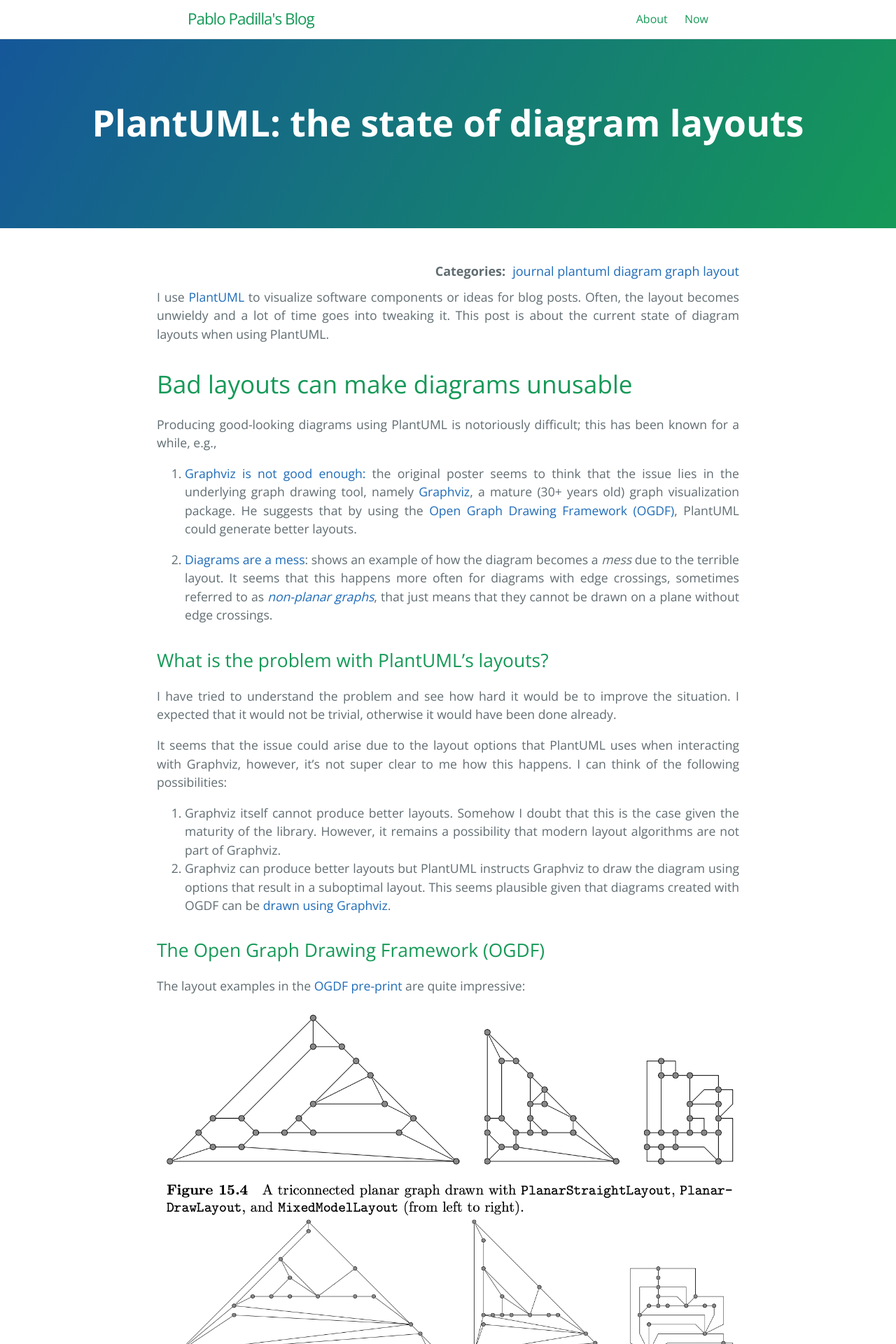
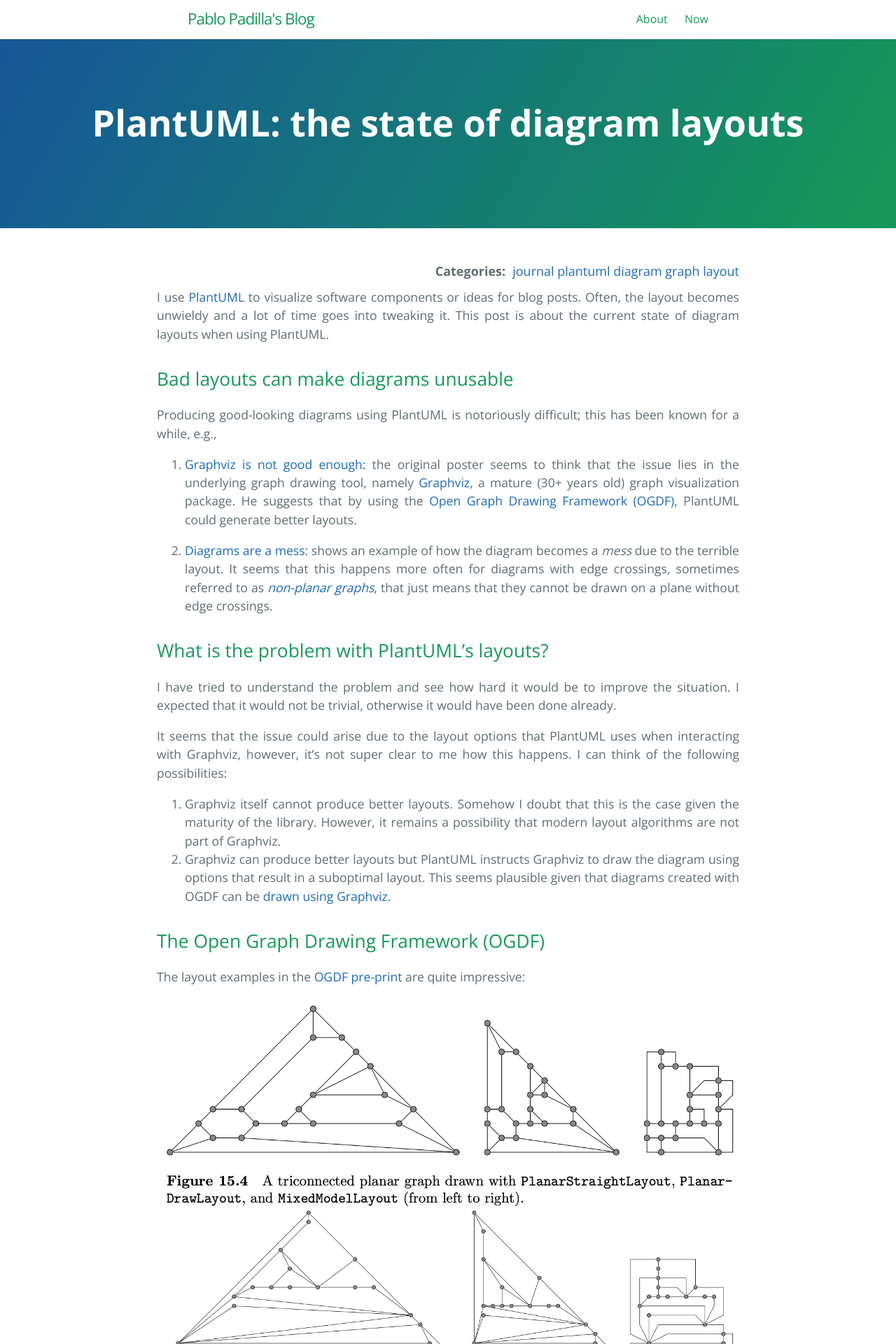
Before and after one commit to pgpbpadilla/pgpbpadilla.github.io, a Jekyll site: the page built from _posts/2022-29-12-plantuml-layout.liquid.md, in a window 1280 px wide. Shown: the top 1920 px of the page at 70% size. Built offline with Jekyll 4.4.1, drawn with Linux system fonts in a browser that asks for light colours; comment, search, counter and statistics services are not loaded.

Commit message:
fix: the first section should be a title of level 2

```diff
--- a/_posts/2022-29-12-plantuml-layout.liquid.md
+++ b/_posts/2022-29-12-plantuml-layout.liquid.md
@@ -13,7 +13,7 @@
 layouts when using PlantUML.
 
 
-# Bad layouts can make diagrams unusable
+## Bad layouts can make diagrams unusable
 
 Producing good-looking diagrams using PlantUML is notoriously difficult; this has been
 known for a while, e.g.,
```
